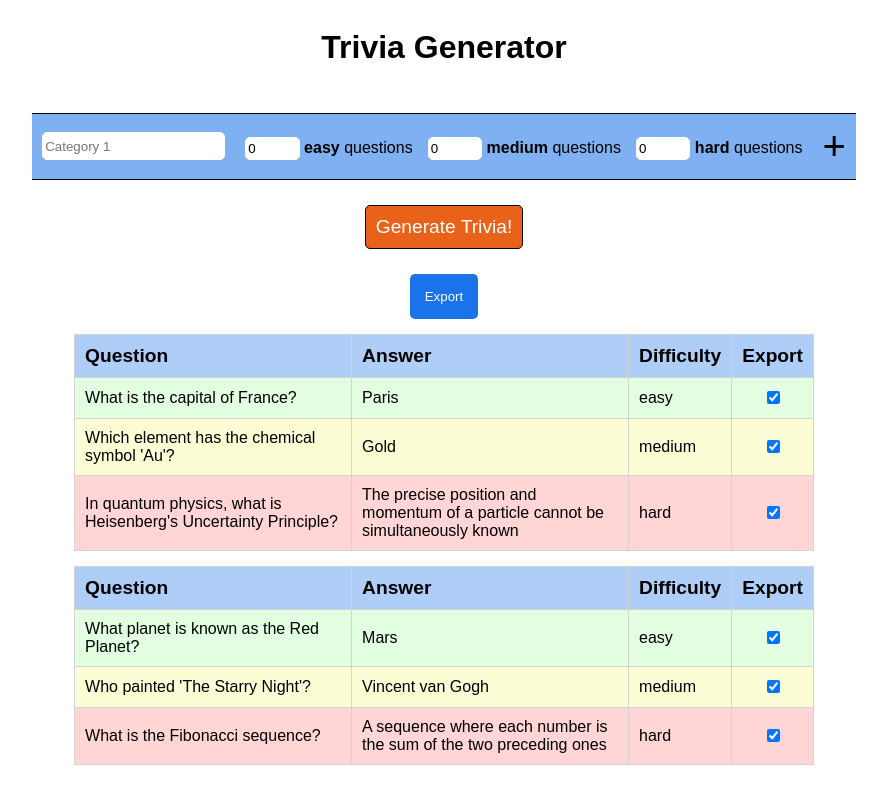
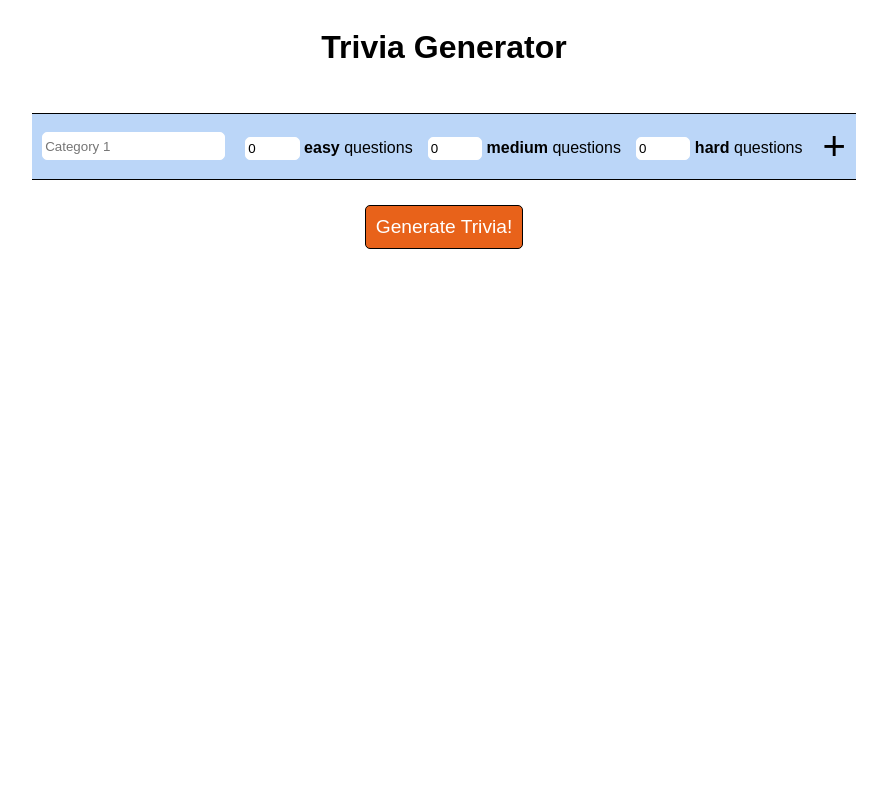
Before and after one commit to landaverdend/trivia-generator, a React (Vite) app: page / in a window 1280 px wide. Shown: the whole page, without its empty margins (196-1083 px from the left). Built offline with nearby package versions, Linux system fonts and the light colour scheme.

Commit message:
adding support for docker...

```diff
--- a/src/api/api.ts
+++ b/src/api/api.ts
@@ -1,7 +1,9 @@
 import { PostBody, TriviaResponse } from '../types/api';
 
+const API_URL = `http://${window.location.hostname}:3000`;
+
 export async function generateTrivia(data: PostBody): Promise<TriviaResponse> {
-  const response = await fetch('http://localhost:3000/api/generateTrivia', {
+  const response = await fetch(`${API_URL}/api/generateTrivia`, {
     method: 'POST',
     headers: {
       'Content-Type': 'application/json',
--- a/src/components/formContainer/FormContainer.tsx
+++ b/src/components/formContainer/FormContainer.tsx
@@ -85,47 +85,6 @@ function CategoryCard({
   );
 }
 
-const dummyData: TriviaResponse = {
-  rounds: [
-    // Round 1
-    [
-      {
-        question: 'What is the capital of France?',
-        answer: 'Paris',
-        difficulty: 'easy',
-      },
-      {
-        question: "Which element has the chemical symbol 'Au'?",
-        answer: 'Gold',
-        difficulty: 'medium',
-      },
-      {
-        question: "In quantum physics, what is Heisenberg's Uncertainty Principle?",
-        answer: 'The precise position and momentum of a particle cannot be simultaneously known',
-        difficulty: 'hard',
-      },
-    ],
-    // Round 2
-    [
-      {
-        question: 'What planet is known as the Red Planet?',
-        answer: 'Mars',
-        difficulty: 'easy',
-      },
-      {
-        question: "Who painted 'The Starry Night'?",
-        answer: 'Vincent van Gogh',
-        difficulty: 'medium',
-      },
-      {
-        question: 'What is the Fibonacci sequence?',
-        answer: 'A sequence where each number is the sum of the two preceding ones',
-        difficulty: 'hard',
-      },
-    ],
-  ],
-};
-
 export default function FormContainer() {
   const [categories, setCategories] = useState<Category[]>([
     {
@@ -201,8 +160,7 @@ export default function FormContainer() {
       </button>
 
       {isLoading && <LoadSpinner />}
-      {/* {result.rounds.length > 0 && <OutputContainer result={result} />} */}
-      <OutputContainer result={dummyData} />
+      {result.rounds.length > 0 && <OutputContainer result={result} />}
     </div>
   );
 }
--- a/src/components/formContainer/form-container.css
+++ b/src/components/formContainer/form-container.css
@@ -33,7 +33,7 @@
   padding: 10px;
 
   font-size: xx-large;
-  background-color: #1a73e88f;
+  background-color: #1a73e84b;
   border-top: 1px solid black;
   border-bottom: 1px solid black;
 
--- a/src/components/outputTable/OutputTable.tsx
+++ b/src/components/outputTable/OutputTable.tsx
@@ -65,7 +65,9 @@ export function OutputContainer({ result }: OCProps) {
 
   return (
     <div className="output-container">
-      <button onClick={handleExportToPDF} className="export-button">Export</button>
+      <button onClick={handleExportToPDF} className="export-button">
+        Export to PDF
+      </button>
 
       {rounds.map((round, index) => (
         <OutputTable key={index} round={round} selectedQuestions={selectedQuestions} onQuestionSelect={handleQuestionSelect} />
--- a/src/components/outputTable/output-table.css
+++ b/src/components/outputTable/output-table.css
@@ -51,6 +51,7 @@
   background-color: #1a73e8;
   color: white;
   border: none;
+
   padding: 15px;
   border-radius: 5px;
 }
```
Also changed, not shown: docker-compose.yml (added, +20 -0 lines), src/controller/controller.ts (+27 -0 lines), 2 other files (tests, documents, lock files or other folders).
